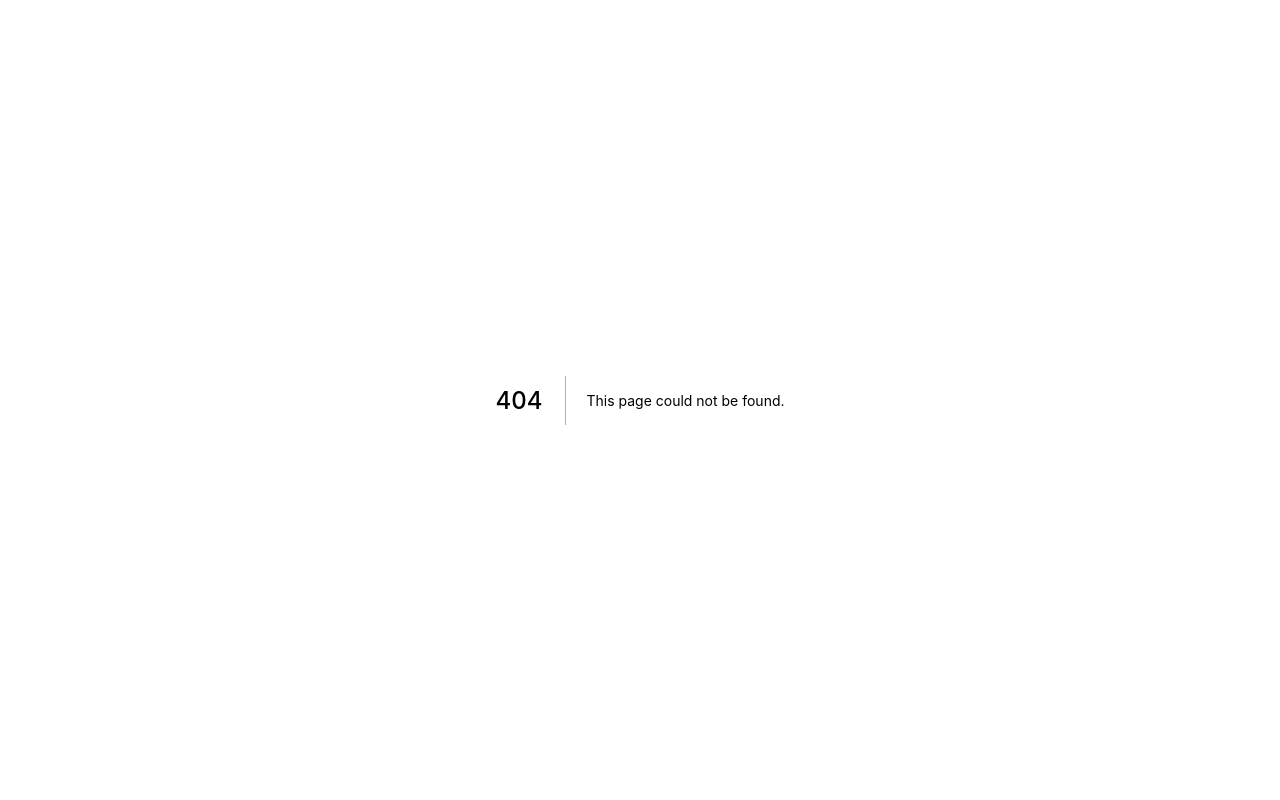
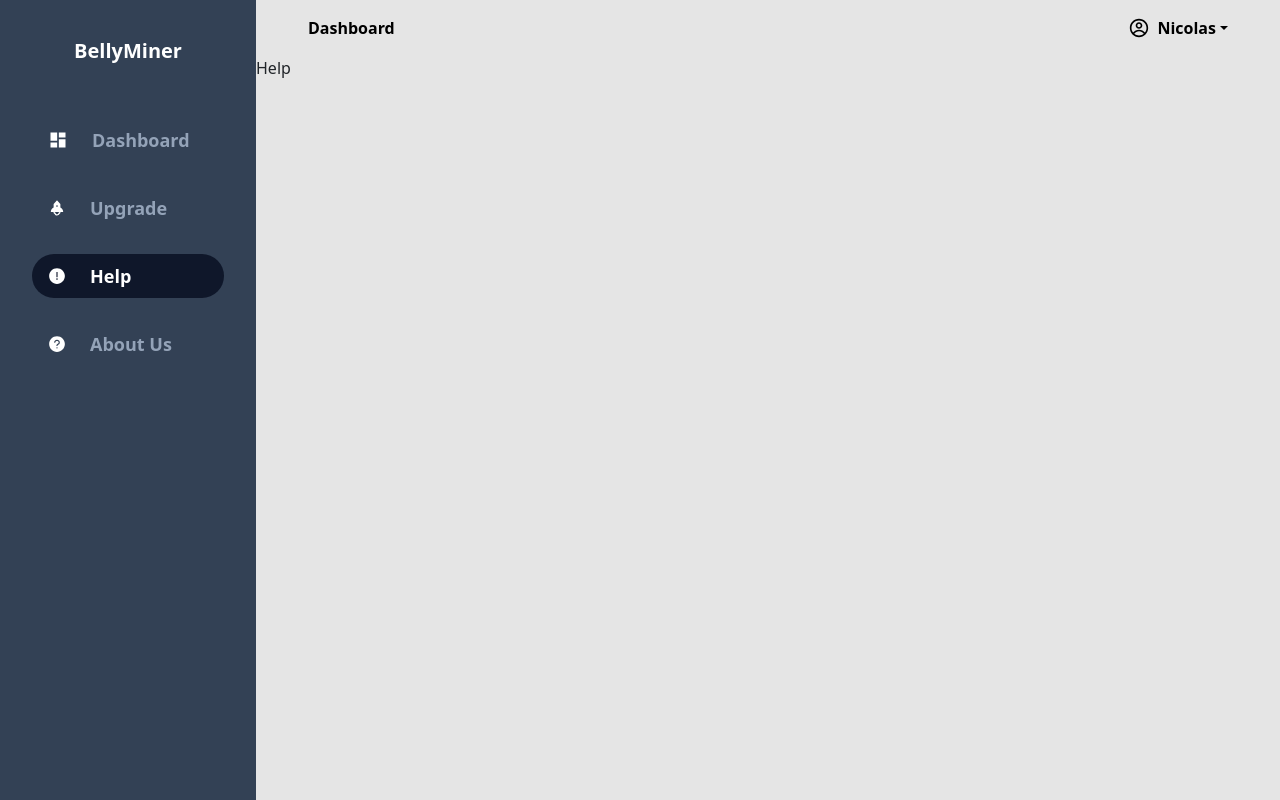
Before and after one commit to nicolasgunawan22/belly-miner-dashboard, a Next.js app: page /help in a window 1280 px wide. Before the commit this address had no page. Built offline with nearby package versions, Linux system fonts and the light colour scheme.

Commit message:
feat: dashboard page and side menu

```diff
--- a/components/Container/Container.js
+++ b/components/Container/Container.js
@@ -1,11 +1,13 @@
 import React from 'react'
-import SideBar from "../..//components/SideBar/SideBar.js";
+import SideBar from "components/SideBar/SideBar.js";
+import TopNavigation from "components/TopNavigation/TopNavigation.js";
 
 function Container({ children }) {
   return (
-    <div>
+    <div className="bg-neutral-200 min-h-screen">
       <SideBar />
       <div className="ml-64">
+        <TopNavigation />
         {children}
       </div>
     </div>
--- a/components/Headers/Headers.js
+++ b/components/Header/Header.js
@@ -2,16 +2,17 @@ import React from "react";
 
 import { Card, CardBody, CardTitle, Container, Row, Col } from "reactstrap";
 
-function Header() {
+function Header({ balanceData }) {
+  console.log(balanceData)
+
   return (
     <>
       <div className="header bg-gradient-dark pb-8 pt-5 pt-md-8">
         <Container fluid>
           <div className="header-body">
-            {/* Card stats */}
             <Row>
               <Col lg="6" xl="3">
-                <Card className="card-stats mb-4 mb-xl-0">
+                <Card className="mb-4 mb-xl-0 rounded-xl">
                   <CardBody>
                     <Row>
                       <div className="col">
@@ -19,10 +20,10 @@ function Header() {
                           tag="h5"
                           className="text-uppercase text-muted mb-0"
                         >
-                          Traffic
+                          Balance
                         </CardTitle>
                         <span className="h2 font-weight-bold mb-0">
-                          350,897
+                          {balanceData.toString().slice(0, 8)}
                         </span>
                       </div>
                       <Col className="col-auto">
@@ -38,8 +39,8 @@ function Header() {
                   </CardBody>
                 </Card>
               </Col>
-              <Col lg="6" xl="3">
-                <Card className="card-stats mb-4 mb-xl-0">
+              <Col className="rounded-xl" lg="6" xl="3">
+                <Card className="rounded-xl mb-4 mb-xl-0">
                   <CardBody>
                     <Row>
                       <div className="col">
@@ -64,8 +65,8 @@ function Header() {
                   </CardBody>
                 </Card>
               </Col>
-              <Col lg="6" xl="3">
-                <Card className="card-stats mb-4 mb-xl-0">
+              <Col className="rounded-xl" lg="6" xl="3">
+                <Card className="rounded-xl mb-4 mb-xl-0">
                   <CardBody>
                     <Row>
                       <div className="col">
@@ -90,8 +91,8 @@ function Header() {
                   </CardBody>
                 </Card>
               </Col>
-              <Col lg="6" xl="3">
-                <Card className="card-stats mb-4 mb-xl-0">
+              <Col className="rounded-xl" lg="6" xl="3">
+                <Card className="rounded-xl mb-4 mb-xl-0">
                   <CardBody>
                     <Row>
                       <div className="col">
--- a/components/SideBar/SideBar.js
+++ b/components/SideBar/SideBar.js
@@ -1,48 +1,71 @@
 import React from 'react'
+import Link from 'next/link'
+import { useRouter } from 'next/router'
+
 import {
-  Collapse,
-  DropdownMenu,
-  DropdownItem,
-  UncontrolledDropdown,
-  DropdownToggle,
   NavbarBrand,
   NavItem,
-  NavLink,
   Nav,
-  NavbarToggler,
-  NavbarText,
-  Navbar
 } from "reactstrap";
-import { BsFillHouseFill } from 'react-icons/bs';
+
+import { MdDashboard } from 'react-icons/md';
+import { AiFillRocket, AiFillExclamationCircle, AiFillQuestionCircle } from 'react-icons/ai';
 
 function SideBar() {
+  const router = useRouter()
+
   return (
     <div
       color="dark"
       dark
       fixed="top"
-      className="w-64 bg-slate-900 absolute bottom-0 top-0 left-0 flex flex-col p-8 hover:no-underline"
+      className="h-full w-64 bg-slate-700 fixed bottom-0 top-0 left-0 flex flex-col p-8 hover:no-underline gap-12 text-lg"
     >
-      <NavbarBrand href="/" className="text-white">
+      <NavbarBrand href="/" className="text-white flex justify-center font-bold">
         BellyMiner
       </NavbarBrand>
       <Nav
-        className="flex flex-col height-full"
+        className="flex flex-col height-full gap-4"
         navbar
       >
-        <NavItem className="flex items-center gap-x-6">
-          <BsFillHouseFill className="text-white" />
-          <NavLink href="/" className="text-white">
-            Dashboard
-          </NavLink>
+        <NavItem className={`flex items-center rounded-3xl hover:-translate-y-0.5 ${router.pathname === '/' ? 'bg-slate-900' : ''}`}>
+          <Link href="/">
+            <a className={`flex items-center gap-6 px-3 py-2 ${router.pathname === '/' ? 'text-white' : 'text-slate-400'} no-underline font-semibold hover:text-slate-400  `}>
+              <MdDashboard className="text-white text-xl" />
+              Dashboard
+            </a>
+          </Link>
         </NavItem>
 
-        <NavItem className="flex items-center gap-x-6">
-          <BsFillHouseFill className="text-white" />
-          <NavLink href="/" className="text-white" href="https://github.com/reactstrap/reactstrap">
-            GitHub
-          </NavLink>
+
+
+        <NavItem className={`flex items-center rounded-3xl hover:-translate-y-0.5 ${router.pathname === '/upgrade' ? 'bg-slate-900' : ''}`}>
+          <Link href="/upgrade" className="text-white">
+            <a className={`flex items-center gap-6 px-3 py-2 ${router.pathname === '/upgrade' ? 'text-white' : 'text-slate-400'} no-underline	font-semibold hover:text-slate-400  `}>
+              <AiFillRocket className="text-white" />
+              Upgrade
+            </a>
+          </Link>
         </NavItem>
+
+        <NavItem className={`flex items-center rounded-3xl hover:-translate-y-0.5 ${router.pathname === '/help' ? 'bg-slate-900' : ''}`}>
+          <Link href="/help" className="text-white">
+            <a className={`flex items-center gap-6 px-3 py-2 ${router.pathname === '/help' ? 'text-white' : 'text-slate-400'} no-underline	font-semibold hover:text-slate-400  `}>
+              <AiFillExclamationCircle className="text-white" />
+              Help
+            </a>
+          </Link>
+        </NavItem>
+
+        <NavItem className={`flex items-center rounded-3xl hover:-translate-y-0.5 ${router.pathname === '/about' ? 'bg-slate-900' : ''}`}>
+          <Link href="/about" className="text-white">
+            <a className={`flex items-center gap-6 px-3 py-2 ${router.pathname === '/about' ? 'text-white' : 'text-slate-400'} no-underline	font-semibold hover:text-slate-400  `}>
+              <AiFillQuestionCircle className="text-white" />
+              About Us
+            </a>
+          </Link>
+        </NavItem>
+
       </Nav>
     </div>
   )
--- /dev/null
+++ b/components/TopNavigation/TopNavigation.js
@@ -0,0 +1,75 @@
+import React from 'react'
+import {
+   Collapse,
+   DropdownMenu,
+   DropdownItem,
+   UncontrolledDropdown,
+   DropdownToggle,
+   NavbarBrand,
+   NavItem,
+   NavLink,
+   Nav,
+   NavbarToggler,
+   NavbarText,
+   Navbar
+} from "reactstrap";
+import { BsFillPersonFill, BsFillGearFill } from 'react-icons/bs';
+import { BiLogOut } from 'react-icons/bi';
+import { CgProfile } from 'react-icons/cg';
+
+function TopNavigation() {
+   return (
+      <div>
+         <Navbar
+            className="p-8 font-bold text-base"
+            expand="md"
+         >
+            <Nav
+               className="flex justify-between w-full "
+               navbar
+            >
+               <NavItem>
+                  <NavLink className="text-black" href="/">
+                     Dashboard
+                  </NavLink>
+               </NavItem>
+
+               <UncontrolledDropdown
+                  inNavbar
+                  nav
+               >
+                  <DropdownToggle
+                     caret
+                     nav
+                     className="text-black"
+                     style={{
+                        display: 'flex',
+                        alignItems: 'center',
+                     }}
+                  >
+                     <CgProfile className="text-xl mx-2" />
+                     Nicolas
+                  </DropdownToggle>
+                  <DropdownMenu className="right-0 drop-shadow-lg border-0 rounded-2xl p-0">
+                     <button className="flex gap-2 items-center px-2.5 py-2 hover:bg-neutral-200 w-full transition-all ease-in-out">
+                        <BsFillPersonFill className="text-lg" />
+                        My Profile
+                     </button>
+                     <button className="flex gap-2 items-center px-2.5 py-2 hover:bg-neutral-200 w-full transition-all ease-in-out">
+                        <BsFillGearFill className="text-lg" />
+                        Settings
+                     </button>
+                     <DropdownItem divider />
+                     <button className="flex gap-2 items-center px-2.5 py-2 hover:bg-neutral-200 w-full transition-all ease-in-out" >
+                        <BiLogOut className="text-lg" />
+                        Logout
+                     </button>
+                  </DropdownMenu>
+               </UncontrolledDropdown>
+            </Nav>
+         </Navbar>
+      </div >
+   )
+}
+
+export default TopNavigation
--- /dev/null
+++ b/jsconfig.json
@@ -0,0 +1,5 @@
+{
+  "compilerOptions": {
+    "baseUrl": "."
+  }
+}
--- a/package.json
+++ b/package.json
@@ -9,8 +9,11 @@
   },
   "dependencies": {
     "bootstrap": "^5.1.3",
+    "chart.js": "^3.7.1",
+    "faker": "^6.6.6",
     "next": "12.0.10",
     "react": "^17.0.2",
+    "react-chartjs-2": "^4.0.1",
     "react-dom": "^17.0.2",
     "react-icons": "^4.3.1",
     "reactstrap": "^9.0.1"
--- /dev/null
+++ b/pages/about.js
@@ -0,0 +1,21 @@
+import React from 'react'
+import Head from 'next/head'
+import Container from "components/Container/Container.js";
+
+function About() {
+   return (
+      <>
+         <Head>
+            <title>About - BellyMiner</title>
+            <meta name="description" content="belly miner dashboard" />
+            <link rel="icon" href="/favicon.ico" />
+         </Head>
+
+         <Container>
+            <div>About</div>
+         </Container>
+      </>
+   )
+}
+
+export default About
--- /dev/null
+++ b/pages/help.js
@@ -0,0 +1,21 @@
+import React from 'react'
+import Head from 'next/head'
+import Container from "components/Container/Container.js";
+
+function Help() {
+   return (
+      <>
+         <Head>
+            <title>Help - BellyMiner</title>
+            <meta name="description" content="belly miner dashboard" />
+            <link rel="icon" href="/favicon.ico" />
+         </Head>
+
+         <Container>
+            <div>Help</div>
+         </Container>
+      </>
+   )
+}
+
+export default Help
--- a/pages/index.js
+++ b/pages/index.js
@@ -1,8 +1,53 @@
 import Head from 'next/head'
-import Headers from "../components/Headers/Headers.js";
-import Container from "../components/Container/Container.js";
+import Header from "components/Header/Header.js";
+import Container from "components/Container/Container.js";
+import {
+  Chart as ChartJS,
+  CategoryScale,
+  LinearScale,
+  PointElement,
+  LineElement,
+  Title,
+  Tooltip,
+  Legend,
+} from 'chart.js';
+import { Line } from 'react-chartjs-2';
+import { Card, CardBody } from 'reactstrap'
 
-export default function Home() {
+ChartJS.register(
+  CategoryScale,
+  LinearScale,
+  PointElement,
+  LineElement,
+  Title,
+  Tooltip,
+  Legend
+);
+
+
+export default function Home({ hashratechart, balance }) {
+  const hashRateChartData = hashratechart.data
+  const labels = hashRateChartData.map(data => new Date(data.date).getMinutes()).slice(-25)
+  const hashrate = hashRateChartData.map(data => data.hashrate).slice(-25)
+  const balanceData = balance.data
+
+  const options = {
+    tension: 0.45,
+    responsive: true,
+  };
+  const data = {
+
+    labels,
+    datasets: [
+      {
+        label: 'Hashrate',
+        data: hashrate,
+        borderColor: 'rgb(255, 99, 132)',
+        backgroundColor: 'rgba(255, 99, 132, 0.5)',
+      },
+    ],
+  };
+
   return (
     <div>
       <Head>
@@ -10,9 +55,31 @@ export default function Home() {
         <meta name="description" content="belly miner dashboard" />
         <link rel="icon" href="/favicon.ico" />
       </Head>
+
       <Container>
-        <Headers />
+        <Header balanceData={balanceData} />
+        <Card className="ml-3 w-1/2 h-80">
+          <CardBody>
+            <div>
+              <Line options={options} data={data} />
+            </div>
+          </CardBody>
+        </Card>
       </Container>
     </div>
   )
 }
+
+export async function getStaticProps() {
+  const res = await fetch('https://api.nanopool.org/v1/eth/hashratechart/0x5a7ad5c896d77e3ba4af0de014f8b34fa248f45a')
+  const balance_res = await fetch('https://api.nanopool.org/v1/eth/balance/0x5a7ad5c896d77e3ba4af0de014f8b34fa248f45a')
+
+  const hashratechart = await res.json()
+  const balance = await balance_res.json()
+  return {
+    props: {
+      hashratechart,
+      balance
+    },
+  }
+}
--- /dev/null
+++ b/pages/upgrade.js
@@ -0,0 +1,21 @@
+import React from 'react'
+import Head from 'next/head'
+import Container from "components/Container/Container.js";
+
+function Upgrade() {
+   return (
+      <>
+         <Head>
+            <title>Upgrade - BellyMiner</title>
+            <meta name="description" content="belly miner dashboard" />
+            <link rel="icon" href="/favicon.ico" />
+         </Head>
+
+         <Container>
+            <div>Upgrade</div>
+         </Container>
+      </>
+   )
+}
+
+export default Upgrade
--- a/styles/globals.css
+++ b/styles/globals.css
@@ -17,3 +17,14 @@ a {
 * {
   box-sizing: border-box;
 }
+
+.card {
+  border-radius: 1.5rem !important;
+}
+.card-body {
+  border-radius: 1.5rem;
+}
+
+.navbar-brand {
+  margin-right: 0 !important;
+}
```
Also changed, not shown: 1 other file (tests, documents, lock files or other folders).
